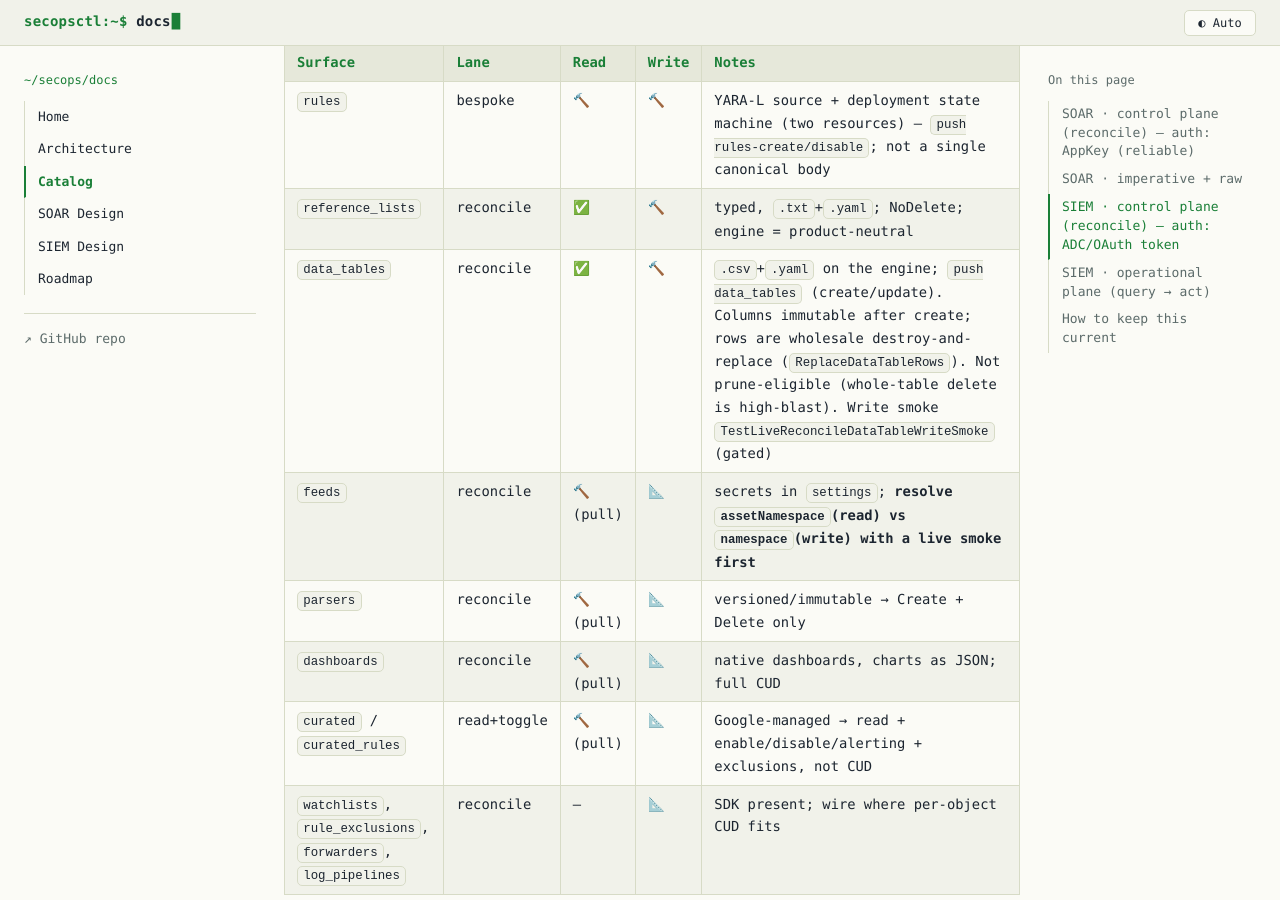
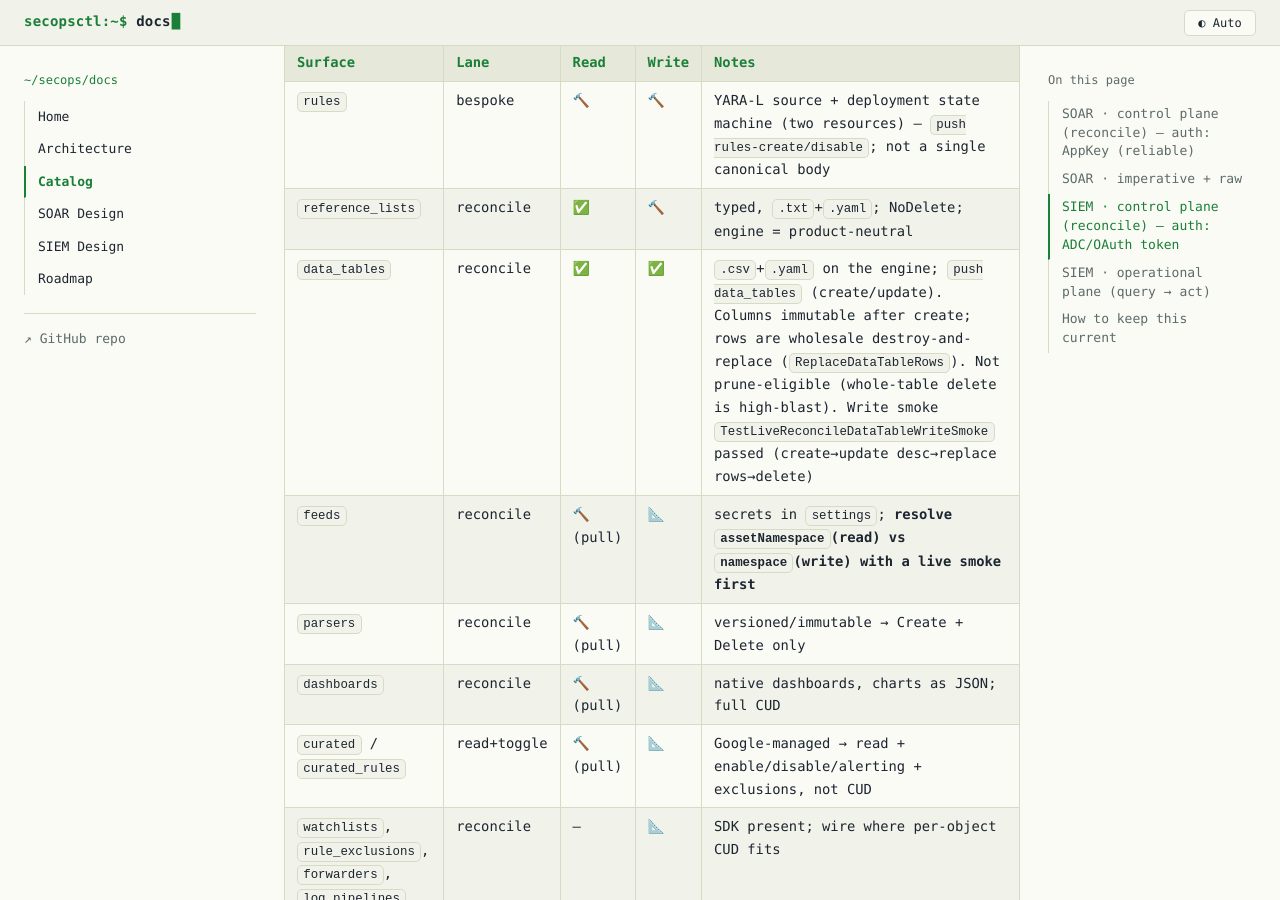
Before and after one commit to dannyota/secops, a Jekyll site: the page built from docs/CATALOG.md, in a window 1280 px wide and 900 px high, scrolled down 2677 px. Built offline with Jekyll 4.4.1, drawn with Linux system fonts in a browser that asks for light colours; our own code applies the rules of GitHub Pages for plain Markdown files.

Commit message:
docs(siem): mark data_tables write live-validated
The gated data_tables write smoke (create -> update description -> wholesale row
replace -> delete, self-cleaning throwaway) passed against the tenant. Flip the
CATALOG Write status and SIEM-DESIGN note to live-validated.

```diff
--- a/docs/CATALOG.md
+++ b/docs/CATALOG.md
@@ -57,7 +57,7 @@ product-neutral engine is `internal/mirror/reconcile`; live write-smokes are gat
 |---|---|---|---|---|
 | `rules` | bespoke | 🔨 | 🔨 | YARA-L source + deployment state machine (two resources) — `push rules-create/disable`; not a single canonical body |
 | `reference_lists` | reconcile | ✅ | 🔨 | typed, `.txt`+`.yaml`; NoDelete; engine = product-neutral |
-| `data_tables` | reconcile | ✅ | 🔨 | `.csv`+`.yaml` on the engine; `push data_tables` (create/update). Columns immutable after create; rows are wholesale destroy-and-replace (`ReplaceDataTableRows`). Not prune-eligible (whole-table delete is high-blast). Write smoke `TestLiveReconcileDataTableWriteSmoke` (gated) |
+| `data_tables` | reconcile | ✅ | ✅ | `.csv`+`.yaml` on the engine; `push data_tables` (create/update). Columns immutable after create; rows are wholesale destroy-and-replace (`ReplaceDataTableRows`). Not prune-eligible (whole-table delete is high-blast). Write smoke `TestLiveReconcileDataTableWriteSmoke` passed (create→update desc→replace rows→delete) |
 | `feeds` | reconcile | 🔨(pull) | 📐 | secrets in `settings`; **resolve `assetNamespace`(read) vs `namespace`(write) with a live smoke first** |
 | `parsers` | reconcile | 🔨(pull) | 📐 | versioned/immutable → Create + Delete only |
 | `dashboards` | reconcile | 🔨(pull) | 📐 | native dashboards, charts as JSON; full CUD |
```
Also changed, not shown: docs/SIEM-DESIGN.md (+1 -1 lines).
